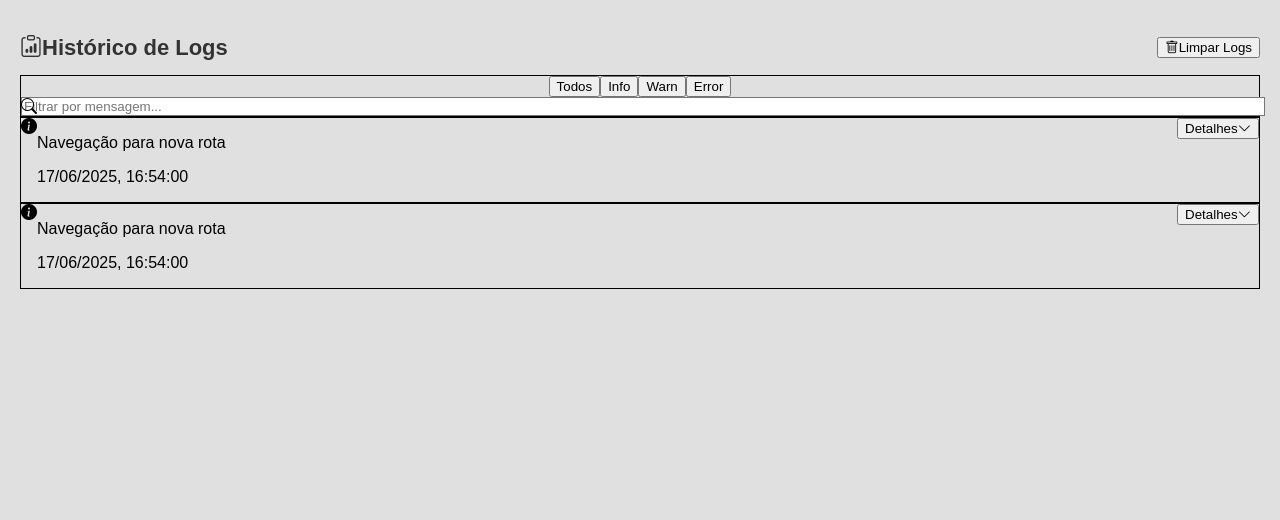
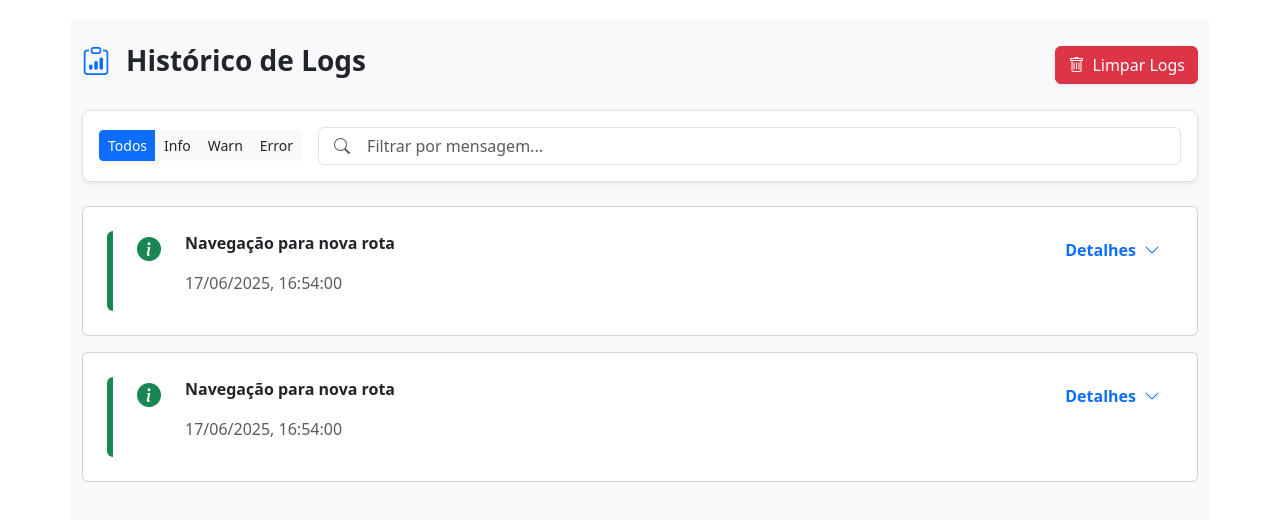
Before and after one commit to robsonmedeiros/haney-planner, a React (Vite) app: page /logs in a window 1280 px wide. Shown: the top 520 px of the page. Built offline with nearby package versions, Linux system fonts and the light colour scheme.

Commit message:
🧭 Projeto HaneyPlanner - Ajuste na tela de log

```diff
--- a/package.json
+++ b/package.json
@@ -12,7 +12,9 @@
     "coverage": "jest --coverage"
   },
   "dependencies": {
+    "bootstrap": "^5.3.3",
     "bootstrap-icons": "^1.11.3",
+    "node": "^22.9.0",
     "react": "^18.2.0",
     "react-dom": "^18.2.0",
     "react-router-dom": "^7.6.2"
--- a/src/HaneyPlanner.css
+++ b/src/HaneyPlanner.css
@@ -1,7 +1,3 @@
-@tailwind base;
-@tailwind components;
-@tailwind utilities;
-
 body {
   font-family: Arial, sans-serif;
   background: #e0e0e0;
--- a/src/components/LogsViewer.jsx
+++ b/src/components/LogsViewer.jsx
@@ -8,11 +8,11 @@ import logger from '../utils/logger';
  */
 const DetailsViewer = ({ data }) => {
     if (!data || Object.keys(data).length === 0) {
-        return <p className="text-sm text-gray-500 italic mt-2">Sem detalhes adicionais.</p>;
+        return <p className="text-muted fst-italic mt-2">Sem detalhes adicionais.</p>;
     }
     return (
-        <div className="mt-4 bg-gray-100 p-3 rounded-lg text-xs text-gray-700">
-            <pre className="whitespace-pre-wrap break-all">
+        <div className="mt-4 bg-light p-3 rounded text-sm text-secondary">
+            <pre className="text-wrap">
                 {JSON.stringify(data, null, 2)}
             </pre>
         </div>
@@ -27,47 +27,49 @@ const LogItem = ({ log }) => {
 
     const levelStyles = {
         info: {
-            bar: 'bg-green-500',
+            bar: 'bg-success',
             icon: 'bi-info-circle-fill',
-            iconColor: 'text-green-500',
+            iconColor: 'text-success',
         },
         warn: {
-            bar: 'bg-yellow-500',
+            bar: 'bg-warning',
             icon: 'bi-exclamation-triangle-fill',
-            iconColor: 'text-yellow-500',
+            iconColor: 'text-warning',
         },
         error: {
-            bar: 'bg-red-500',
+            bar: 'bg-danger',
             icon: 'bi-x-octagon-fill',
-            iconColor: 'text-red-500',
+            iconColor: 'text-danger',
         },
     };
 
     const styles = levelStyles[log.level] || levelStyles.info;
 
     return (
-        <div className="bg-white border border-gray-200 rounded-lg shadow-sm mb-3 overflow-hidden">
-            <div className="flex items-start p-4">
-                <div className={`w-1.5 h-full self-stretch rounded ${styles.bar} mr-4`}></div>
+        <div className="card mb-3 overflow-hidden">
+            <div className="d-flex align-items-start p-4">
+                {/* Bootstrap doesn't have a direct equivalent for w-1.5 h-full bar,
+                    so we'll use a custom style or a column with specific width */}
+                <div style={{ width: '0.375rem', height: 'auto' }} className={`flex-shrink-0 align-self-stretch rounded-start ${styles.bar} me-4`}></div>
                 <div className="flex-shrink-0">
-                    <i className={`text-2xl ${styles.icon} ${styles.iconColor}`}></i>
+                    <i className={`fs-4 ${styles.icon} ${styles.iconColor}`}></i>
                 </div>
-                <div className="flex-grow mx-4">
-                    <p className="font-semibold text-gray-800">{log.message}</p>
-                    <p className="text-sm text-gray-500 mt-1">
+                <div className="flex-grow-1 mx-4">
+                    <p className="fw-semibold text-dark">{log.message}</p>
+                    <p className="text-sm text-muted mt-1">
                         {new Date(log.timestamp).toLocaleString('pt-BR')}
                     </p>
                 </div>
                 <button
                     onClick={() => setIsExpanded(!isExpanded)}
-                    className="flex items-center text-sm text-blue-600 hover:text-blue-800 font-semibold"
+                    className="btn btn-link text-decoration-none text-primary fw-semibold d-flex align-items-center"
                 >
                     Detalhes
                     <i className={`bi bi-chevron-down ms-2 transition-transform duration-200 ${isExpanded ? 'rotate-180' : ''}`}></i>
                 </button>
             </div>
             {isExpanded && (
-                <div className="px-4 pb-4 pl-16">
+                <div className="px-4 pb-4 ps-5"> {/* Adjusted padding for alignment */}
                     <DetailsViewer data={log.details} />
                 </div>
             )}
@@ -114,9 +116,9 @@ export default function LogsViewer() {
             <button
                 key={level}
                 onClick={() => setFilterLevel(level)}
-                className={`px-4 py-2 text-sm font-semibold rounded-md transition-colors ${filterLevel === level
-                    ? 'bg-blue-600 text-white'
-                    : 'bg-white text-gray-700 hover:bg-gray-100'
+                className={`btn btn-sm ${filterLevel === level
+                    ? 'btn-primary'
+                    : 'btn-light text-dark' // Using btn-light and text-dark for a light gray button
                     }`}
             >
                 {levelLabels[level]}
@@ -125,33 +127,33 @@ export default function LogsViewer() {
     };
 
     return (
-        <div className="p-4 sm:p-6 lg:p-8 bg-gray-50 min-h-screen font-sans">
-            <header className="flex justify-between items-center mb-6">
-                <h1 className="text-2xl font-bold text-gray-800 flex items-center">
-                    <i className="bi bi-clipboard-data me-3 text-blue-600"></i>
+        <div className="container py-4 bg-light min-vh-100 font-sans">
+            <header className="d-flex justify-content-between align-items-center mb-4">
+                <h1 className="h3 fw-bold text-dark d-flex align-items-center">
+                    <i className="bi bi-clipboard-data me-3 text-primary"></i>
                     Histórico de Logs
                 </h1>
                 <button
                     onClick={clearLogs}
-                    className="flex items-center px-4 py-2 bg-red-600 text-white rounded-lg shadow-sm hover:bg-red-700 transition"
+                    className="btn btn-danger shadow-sm d-flex align-items-center"
                 >
                     <i className="bi bi-trash me-2"></i> Limpar Logs
                 </button>
             </header>
 
             {/* Barra de Ferramentas e Filtros */}
-            <div className="p-4 mb-6 bg-white rounded-xl shadow-sm border border-gray-200 flex flex-col sm:flex-row justify-between items-center gap-4">
-                <div className="flex items-center gap-2 p-1 bg-gray-100 rounded-lg">
+            <div className="p-3 mb-4 bg-white rounded-3 shadow-sm border d-flex flex-column flex-sm-row justify-content-between align-items-center gap-3">
+                <div className="btn-group" role="group" aria-label="Filtro de Nível">
                     {renderFilterButtons()}
                 </div>
-                <div className="relative w-full sm:w-auto">
-                    <i className="bi bi-search absolute left-3 top-1/2 -translate-y-1/2 text-gray-400"></i>
+                <div className="position-relative w-100 w-sm-auto">
+                    <i className="bi bi-search position-absolute top-50 start-0 translate-middle-y ms-3 text-muted"></i>
                     <input
                         type="text"
                         placeholder="Filtrar por mensagem..."
                         value={filterText}
                         onChange={(e) => setFilterText(e.target.value)}
-                        className="w-full sm:w-64 ps-10 pe-4 py-2 border border-gray-300 rounded-lg focus:ring-2 focus:ring-blue-500 focus:outline-none"
+                        className="form-control ps-5"
                     />
                 </div>
             </div>
@@ -163,9 +165,9 @@ export default function LogsViewer() {
                         <LogItem key={`${log.timestamp}-${index}`} log={log} />
                     ))
                 ) : (
-                    <div className="text-center py-16">
-                        <i className="bi bi-journal-x text-5xl text-gray-300"></i>
-                        <p className="mt-4 text-gray-500">Nenhum log encontrado com os filtros atuais.</p>
+                    <div className="text-center py-5">
+                        <i className="bi bi-journal-x display-4 text-muted"></i>
+                        <p className="mt-3 text-muted">Nenhum log encontrado com os filtros atuais.</p>
                     </div>
                 )}
             </main>
--- a/src/main.jsx
+++ b/src/main.jsx
@@ -4,7 +4,11 @@ import { BrowserRouter as Router, Routes, Route, useLocation } from 'react-route
 import HaneyPlanner from './HaneyPlanner';
 import LogsViewer from './components/LogsViewer';
 import logger from './utils/logger';
-import './HaneyPlanner.css'; // Importa o CSS do Haney Planner
+import 'bootstrap-icons/font/bootstrap-icons.css';
+import 'bootstrap/dist/css/bootstrap.min.css';
+
+// Import Bootstrap JavaScript bundle (optional, only if you need JS components like dropdowns, modals)
+import 'bootstrap/dist/js/bootstrap.bundle.min';
 
 /**
  * Extrai detalhes relevantes de um elemento HTML para logging.
--- a/tailwind.config.js
+++ b/tailwind.config.js
@@ -2,10 +2,10 @@
 export default {
     content: [
         "./index.html",
-        "./src/**/*.{js,ts,jsx,tsx}", // Isso cobre todos os arquivos JSX na pasta src
+        "./src/**/*.{js,jsx,ts,tsx}",
     ],
     theme: {
         extend: {},
     },
     plugins: [],
-}
+};
```
Also changed, not shown: 1 other file (tests, documents, lock files or other folders).
